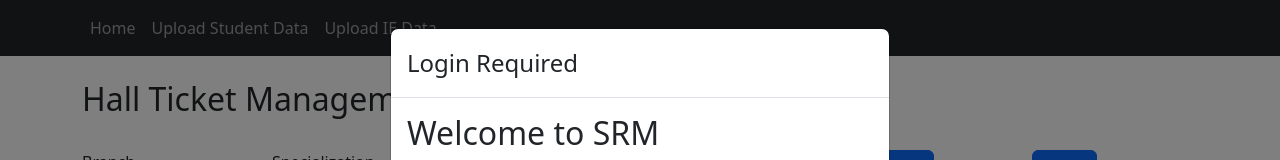
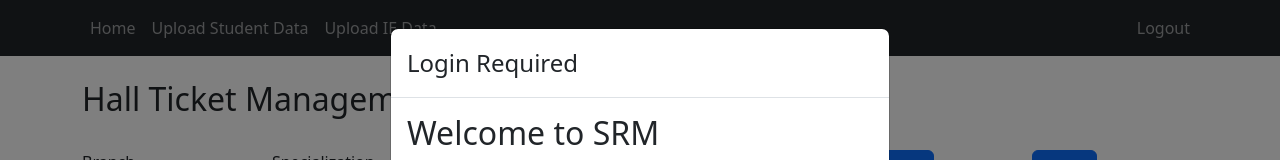
Before and after one commit to singhalmca04/react-srm, a React (Create React App) app: page / in a window 1280 px wide. Shown: the top 160 px of the page. Built offline with nearby package versions, Linux system fonts and the light colour scheme.

Commit message:
login changes

```diff
--- a/src/index.js
+++ b/src/index.js
@@ -15,6 +15,11 @@
 import 'bootstrap/dist/css/bootstrap.min.css';
 import { Navbar, Nav, Container } from 'react-bootstrap';
 
+function handleLogout() {
+  localStorage.clear();
+  window.location.href = '/'; // redirect to login page
+}
+
 const root = ReactDOM.createRoot(document.getElementById('root'));
 root.render(
   <>
@@ -22,22 +27,11 @@
       <Container>
         <Nav className="me-auto">
           <Nav.Link href="/">Home</Nav.Link>
-          {/* <Nav.Link href="/create">Create Data</Nav.Link> */}
           <Nav.Link href="/Studentdata">Upload Student Data</Nav.Link>
           <Nav.Link href="/iedata">Upload IE Data</Nav.Link>
-          {/* <NavDropdown title="Dropdown" id="basic-nav-dropdown">
-            <NavDropdown.Item href="#action/3.1">Action</NavDropdown.Item>
-            <NavDropdown.Item href="#action/3.2">
-              Another action
-            </NavDropdown.Item>
-            <NavDropdown.Item href="#action/3.3">Something</NavDropdown.Item>
-            <NavDropdown.Divider />
-            <NavDropdown.Item href="#action/3.4">
-              Separated link
-            </NavDropdown.Item>
-          </NavDropdown> */}
-          {/* <Nav.Link href="/update">Update Data</Nav.Link>
-          <Nav.Link href="/delete">Delete Data</Nav.Link> */}
+        </Nav>
+        <Nav className="ms-auto">
+          <Nav.Link onClick={handleLogout}>Logout</Nav.Link>
         </Nav>
       </Container>
     </Navbar>
```
